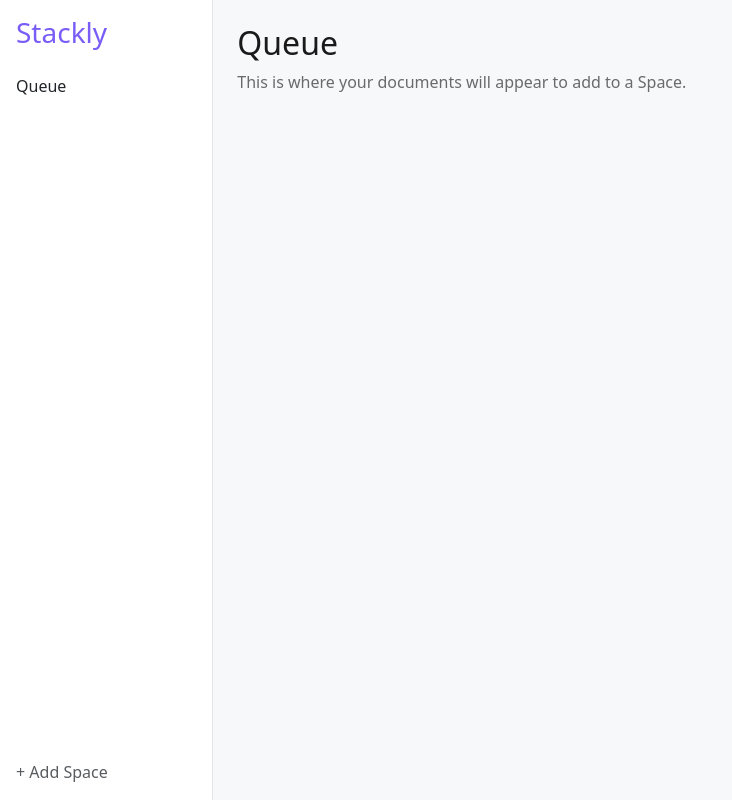
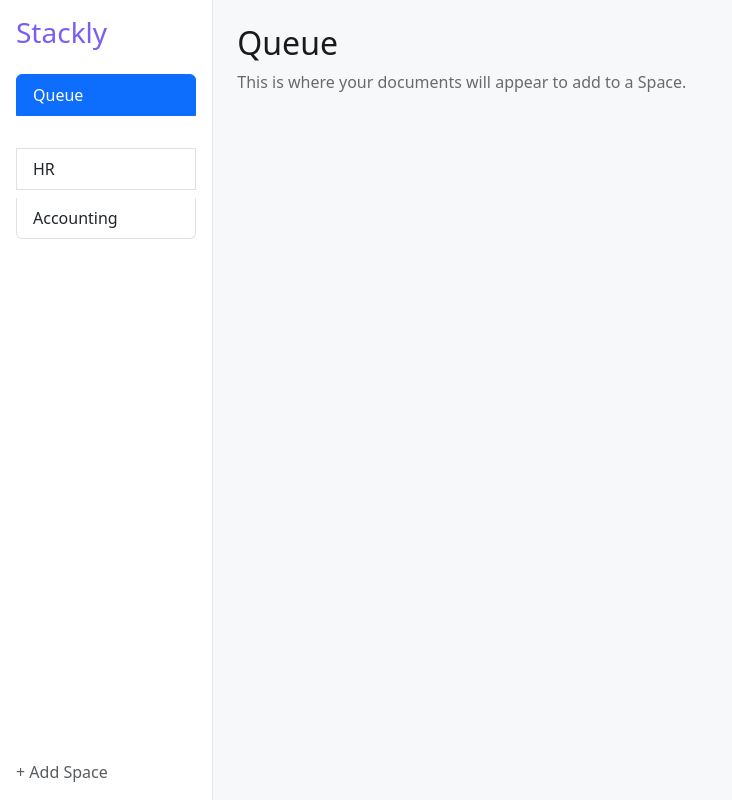
Before and after one commit to Cutecat42/stackly-ui, a React (Create React App) app: page / in a window 1280 px wide. Shown: the whole page, without its empty margins (0-732 px from the left). Built offline with nearby package versions, Linux system fonts and the light colour scheme.

Commit message:
Made sidebar clickable and pointing towards correct space

```diff
--- a/src/App.js
+++ b/src/App.js
@@ -1,18 +1,23 @@
 import './styles/App.css';
 import Sidebar from "./components/Sidebar.jsx";
-import Queue from "./components/Queue.jsx";
+import Main from "./components/Main.jsx";
+import { useState } from 'react';
 
 function App() {
+  const [activeSpace, setActiveSpace] = useState(null);
+
   return (
 <div className="container-fluid px-0" style={{ height: "100vh" }}>
       <div className="row gx-0" style={{ height: "100%" }}>
     {/* Sidebar */}
     <div className="col-2 bg-light vh-100">
-      <Sidebar />
+      <Sidebar setActiveSpace={setActiveSpace} />
     </div>
 
     {/* Main Workspace */}
-    <Queue />
+    <div className="col-10 p-0 vh-100">
+          <Main activeSpace={activeSpace} />
+        </div>
   </div>
 </div>
   );
--- /dev/null
+++ b/src/components/Main.jsx
@@ -0,0 +1,24 @@
+import React, { useState } from "react";
+import Spaces from "./Spaces.jsx";
+
+function Main({ activeSpace }) {
+  const showSpaces = activeSpace !== null;
+
+
+  return (
+    <div className="h-100">
+      {showSpaces ? (
+        <Spaces spaceName={activeSpace}/>
+      ) : (
+        <div className="p-4" style={{ backgroundColor: "#F7F8FA", height: "100%" }}>
+          <h2 style={{ color: "#1A1A1A" }}>Queue</h2>
+          <p style={{ color: "#6A6A6A" }}>
+            This is where your documents will appear to add to a Space.
+          </p>
+        </div>
+      )}
+    </div>
+  );
+}
+
+export default Main;
--- a/src/components/Sidebar.jsx
+++ b/src/components/Sidebar.jsx
@@ -1,10 +1,25 @@
-function Sidebar() {
-    return (
+function Sidebar({ setActiveSpace }) {
+
+  const handleClick = (spaceName, event) => {
+    document.querySelector('.active').classList.remove('active');
+    const classNameElement = event.target;
+    classNameElement.classList.add('active');
+    setActiveSpace(spaceName);
+  };
+
+  return (
     <div className="d-flex flex-column p-3 h-100" style={{ backgroundColor: "#FFFFFF", borderRight: "1px solid #E4E6EA" }}>
       <h3 className="mb-4" style={{ color: "#7A5DF6" }}>Stackly</h3>
 
-      <div className="mb-2">Queue</div>
-      <div className="text-muted mt-auto">+ Add Space</div>
+      <div className="list-group">
+      <a href="#" className="mb-2 list-group-item active" onClick={(e) => handleClick(null, e)}>Queue</a>
+      <br></br>
+      <a href="#" className="mb-2 list-group-item" onClick={(e) => handleClick("HR", e)}>HR</a>
+      <a href="#" className="mb-2 list-group-item" onClick={(e) => handleClick("Accounting", e)}>Accounting</a>
+      </div>
+
+      <div className="text-muted mt-auto list-group-item">+ Add Space</div>
+
     </div>
     );
 }
--- /dev/null
+++ b/src/components/Spaces.jsx
@@ -0,0 +1,10 @@
+function Spaces({ spaceName }) {
+  return (
+    <div className="p-4" style={{ backgroundColor: "#EDEDED", height: "100%" }}>
+      <h2 style={{ color: "#7A5DF6" }}>{spaceName} Space</h2>
+      <p>This is the Spaces view where you will see the stacks inside the Space.</p>
+    </div>
+  );
+}
+
+export default Spaces;
```
Also changed, not shown: 1 other file (tests, documents, lock files or other folders).
